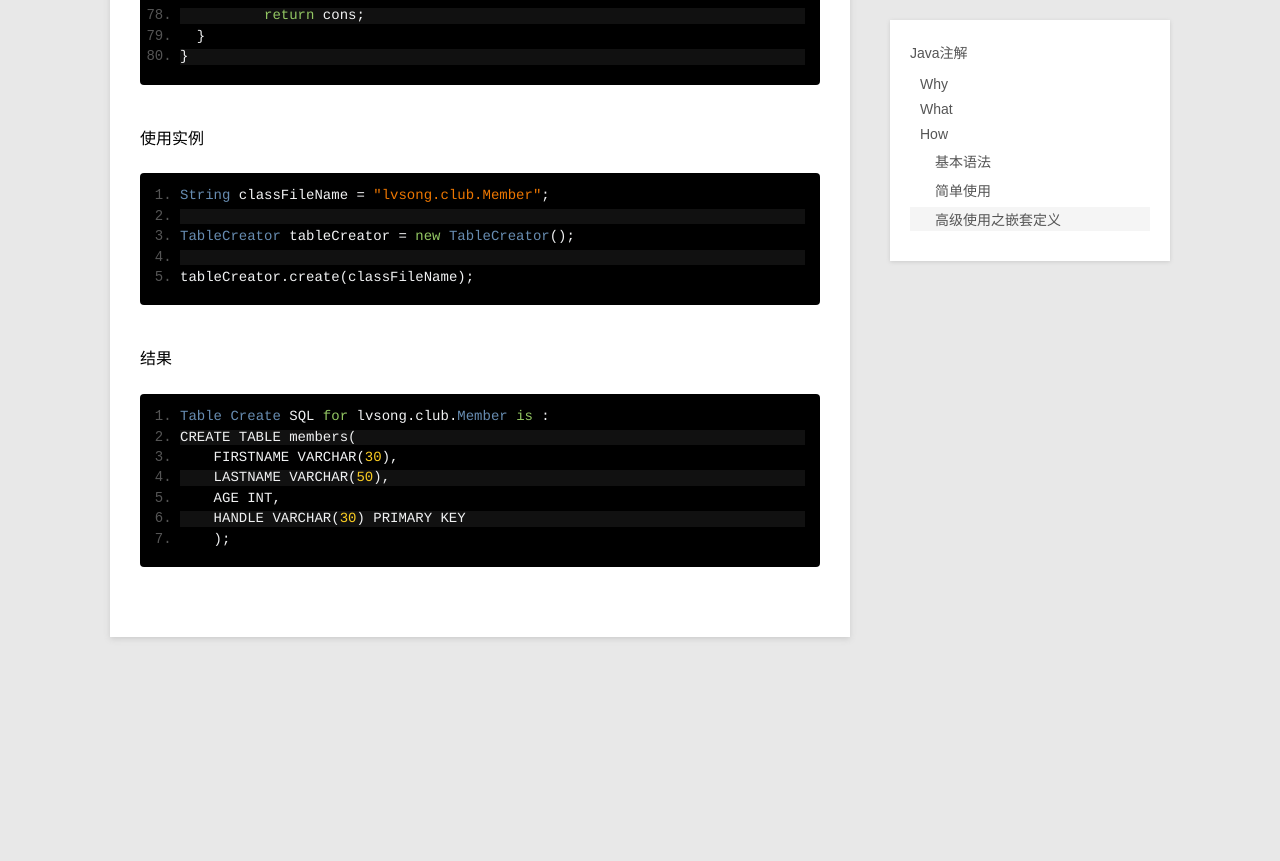
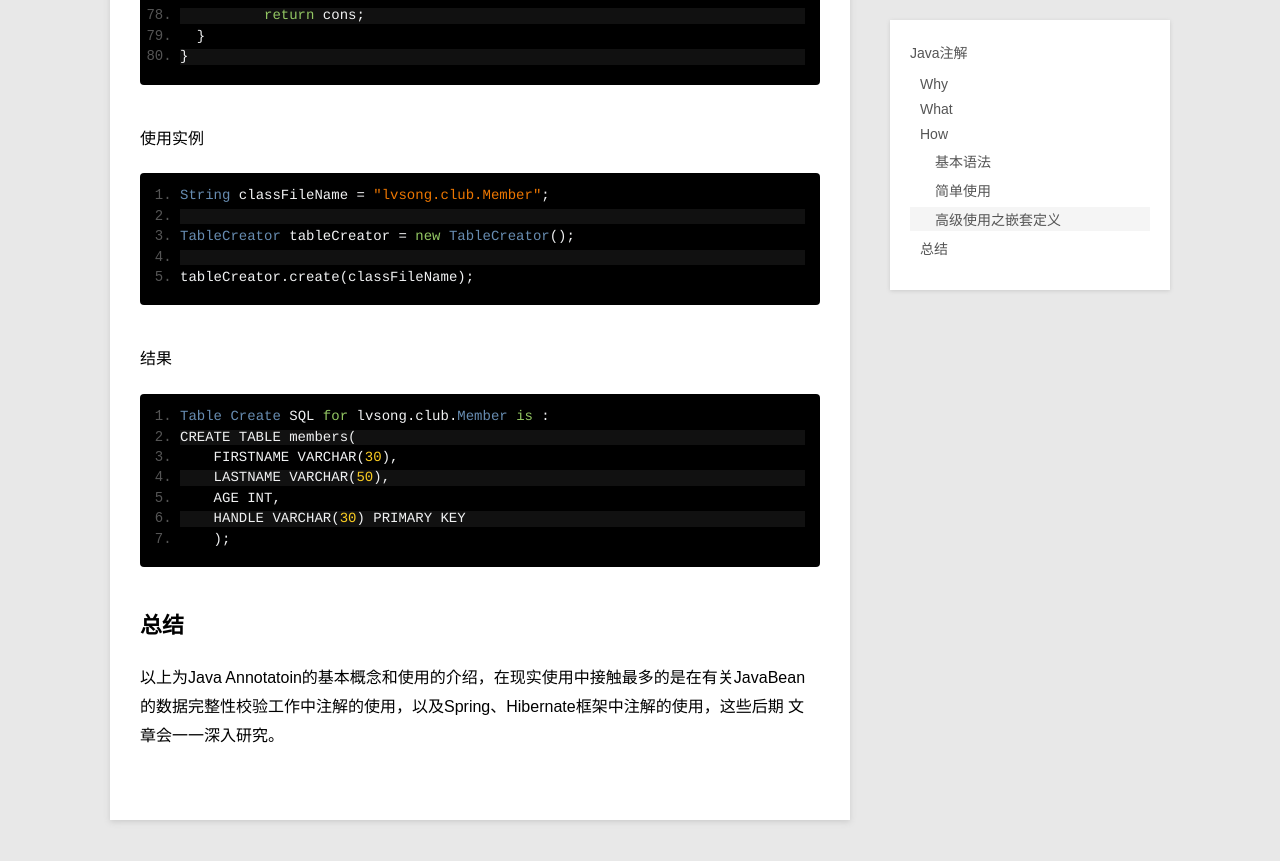
Before and after one commit to singintherain/singintherain.github.io, a Jekyll site: the page built from _posts/blog/2015-08-08-java-annotation.md, in a window 1280 px wide and 900 px high, scrolled down 5022 px. Shown: the top 861 px of the window. Built offline with Jekyll 4.4.1, drawn with Linux system fonts in a browser that asks for light colours; Markdown is read by kramdown in place of the engine named in the settings; before the commit the page ends 5739 px from its top, so only the background shows below that.

Commit message:
完善Java注解介绍

````diff
--- a/_posts/blog/2015-08-08-java-annotation.md
+++ b/_posts/blog/2015-08-08-java-annotation.md
@@ -250,3 +250,9 @@ CREATE TABLE members(
     HANDLE VARCHAR(30) PRIMARY KEY
     );
 ```
+
+## 总结
+
+以上为Java Annotatoin的基本概念和使用的介绍，在现实使用中接触最多的是在有关JavaBean
+的数据完整性校验工作中注解的使用，以及Spring、Hibernate框架中注解的使用，这些后期
+文章会一一深入研究。
````
Also changed, not shown: _posts/blog/2015-11-05-bean-validation.md (added).
